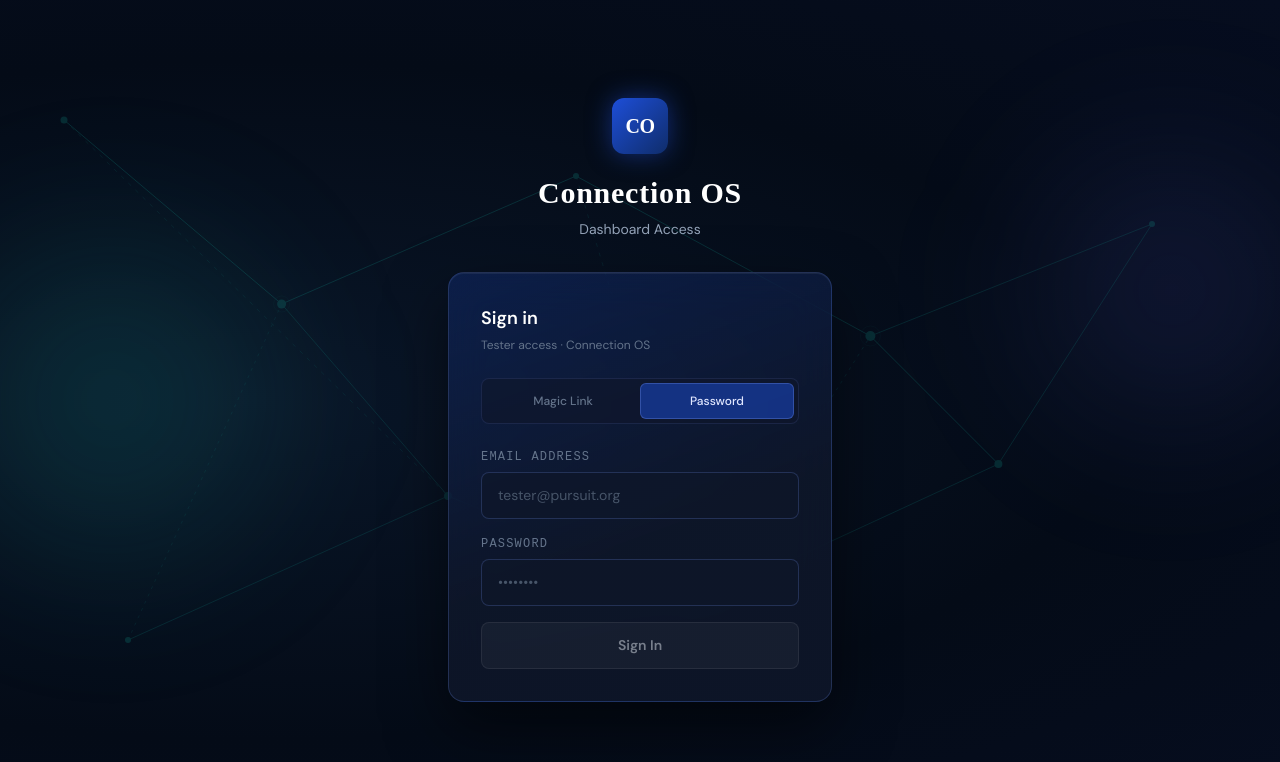
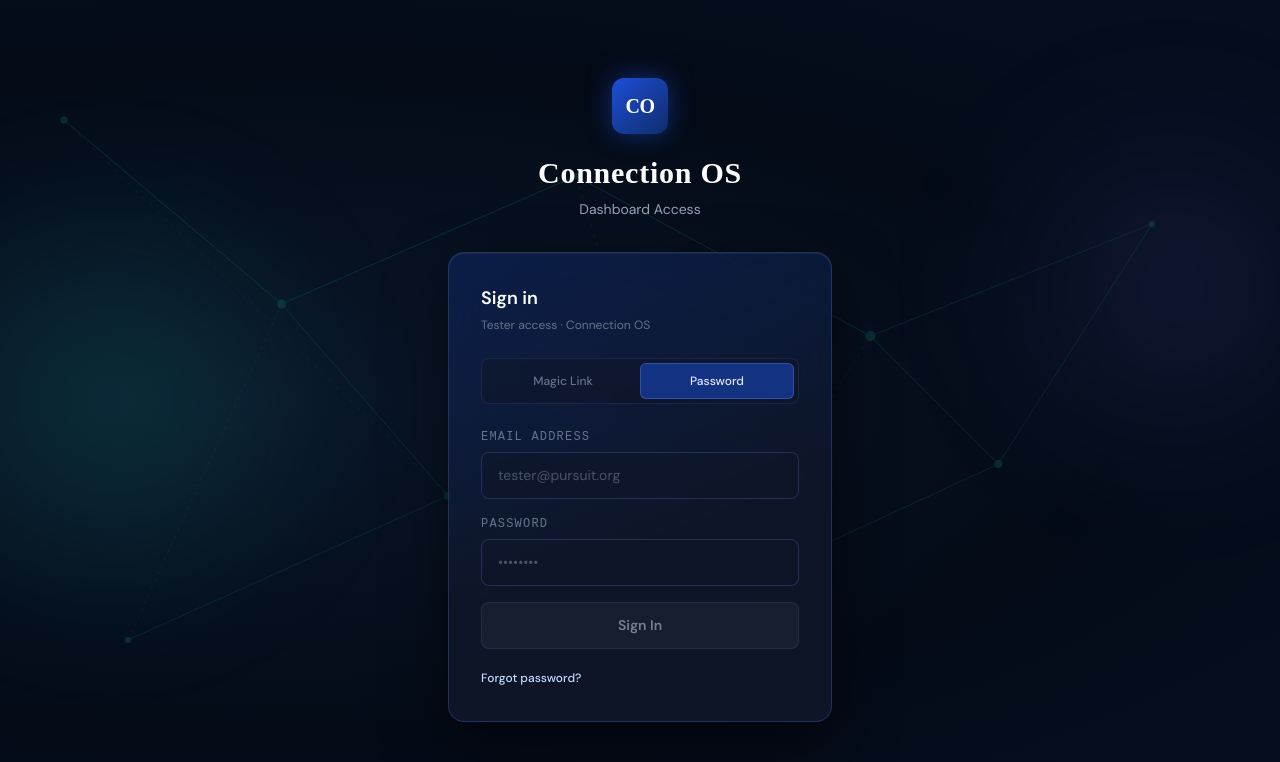
Before and after one commit to CurlyCr8tive/Return-Ready, a Next.js app in the folder frontend/: page /login in a window 1280 px wide. Both pictures are taken after a click on the button "Password". Shown: the top 762 px of the page. Built offline with nearby package versions, Linux system fonts and the light colour scheme; what @supabase/auth-helpers-nextjs would draw is missing.

Commit message:
feat: add forgot-password flow and align login button hover

```diff
--- a/frontend/app/login/login.module.css
+++ b/frontend/app/login/login.module.css
@@ -216,7 +216,7 @@
   font-size: 0.875rem;
   padding: 0.75rem;
   border-radius: 0.5rem;
-  transition: background 0.15s;
+  transition: background 0.15s, border-color 0.15s, color 0.15s;
   background: rgba(255, 255, 255, 0.08);
   border: 1px solid rgba(255, 255, 255, 0.15);
   color: #e2e8f0;
@@ -224,10 +224,56 @@
 }
 
 .submitBtn:hover:not(:disabled) {
-  background: rgba(255, 255, 255, 0.14);
+  background: rgba(29, 78, 216, 0.5);
+  border-color: rgba(99, 130, 220, 0.4);
+  color: #e0e7ff;
+}
+
+.submitBtn:focus-visible {
+  outline: none;
+  box-shadow: 0 0 0 2px rgba(99, 130, 220, 0.55);
 }
 
 .submitBtn:disabled {
   opacity: 0.5;
   cursor: not-allowed;
 }
+
+.passwordAssist {
+  margin-top: 0.25rem;
+}
+
+.forgotBtn {
+  border: none;
+  background: transparent;
+  color: #bfdbfe;
+  font-size: 0.75rem;
+  font-weight: 500;
+  padding: 0.15rem 0;
+  cursor: pointer;
+  transition: color 0.15s;
+}
+
+.forgotBtn:hover:not(:disabled) {
+  color: #e0e7ff;
+  text-decoration: underline;
+}
+
+.forgotBtn:disabled {
+  opacity: 0.6;
+  cursor: not-allowed;
+}
+
+.resetNote {
+  margin-top: 0.4rem;
+  font-size: 0.75rem;
+  line-height: 1.35;
+}
+
+.resetSuccess {
+  color: #7dd3fc;
+}
+
+.resetError {
+  color: #fca5a5;
+}
--- a/frontend/app/login/page.tsx
+++ b/frontend/app/login/page.tsx
@@ -15,6 +15,8 @@ export default function LoginPage() {
   const [sent, setSent] = useState(false)
   const [loading, setLoading] = useState(false)
   const [error, setError] = useState('')
+  const [resetLoading, setResetLoading] = useState(false)
+  const [resetNotice, setResetNotice] = useState<{ type: 'success' | 'error'; text: string } | null>(null)
 
   const handleMagicLink = async (e: React.FormEvent) => {
     e.preventDefault()
@@ -37,6 +39,7 @@ export default function LoginPage() {
     e.preventDefault()
     setLoading(true)
     setError('')
+    setResetNotice(null)
 
     const { error } = await supabase.auth.signInWithPassword({ email, password })
 
@@ -46,6 +49,34 @@ export default function LoginPage() {
     } else {
       router.push('/')
     }
+  }
+
+  const handleForgotPassword = async () => {
+    setError('')
+    setResetNotice(null)
+
+    if (!email.trim()) {
+      setResetNotice({
+        type: 'error',
+        text: 'Enter your email address above first.',
+      })
+      return
+    }
+
+    setResetLoading(true)
+    const { error } = await supabase.auth.resetPasswordForEmail(email.trim(), {
+      redirectTo: `${window.location.origin}/login`,
+    })
+
+    if (error) {
+      setResetNotice({ type: 'error', text: error.message })
+    } else {
+      setResetNotice({
+        type: 'success',
+        text: 'Password reset link sent. Check your email.',
+      })
+    }
+    setResetLoading(false)
   }
 
   return (
@@ -110,14 +141,14 @@ export default function LoginPage() {
           <div className={s.tabs}>
             <button
               type="button"
-              onClick={() => { setMode('magic'); setError(''); setSent(false) }}
+              onClick={() => { setMode('magic'); setError(''); setSent(false); setResetNotice(null) }}
               className={`${s.tab} ${mode === 'magic' ? s.tabActive : ''}`}
             >
               Magic Link
             </button>
             <button
               type="button"
-              onClick={() => { setMode('password'); setError(''); setSent(false) }}
+              onClick={() => { setMode('password'); setError(''); setSent(false); setResetNotice(null) }}
               className={`${s.tab} ${mode === 'password' ? s.tabActive : ''}`}
             >
               Password
@@ -195,6 +226,26 @@ export default function LoginPage() {
               >
                 {loading ? 'Signing in…' : 'Sign In'}
               </button>
+
+              <div className={s.passwordAssist}>
+                <button
+                  type="button"
+                  onClick={handleForgotPassword}
+                  disabled={loading || resetLoading}
+                  className={s.forgotBtn}
+                >
+                  {resetLoading ? 'Sending reset link…' : 'Forgot password?'}
+                </button>
+                {resetNotice ? (
+                  <p
+                    className={`${s.resetNote} ${
+                      resetNotice.type === 'success' ? s.resetSuccess : s.resetError
+                    }`}
+                  >
+                    {resetNotice.text}
+                  </p>
+                ) : null}
+              </div>
             </form>
           )}
         </div>
```
